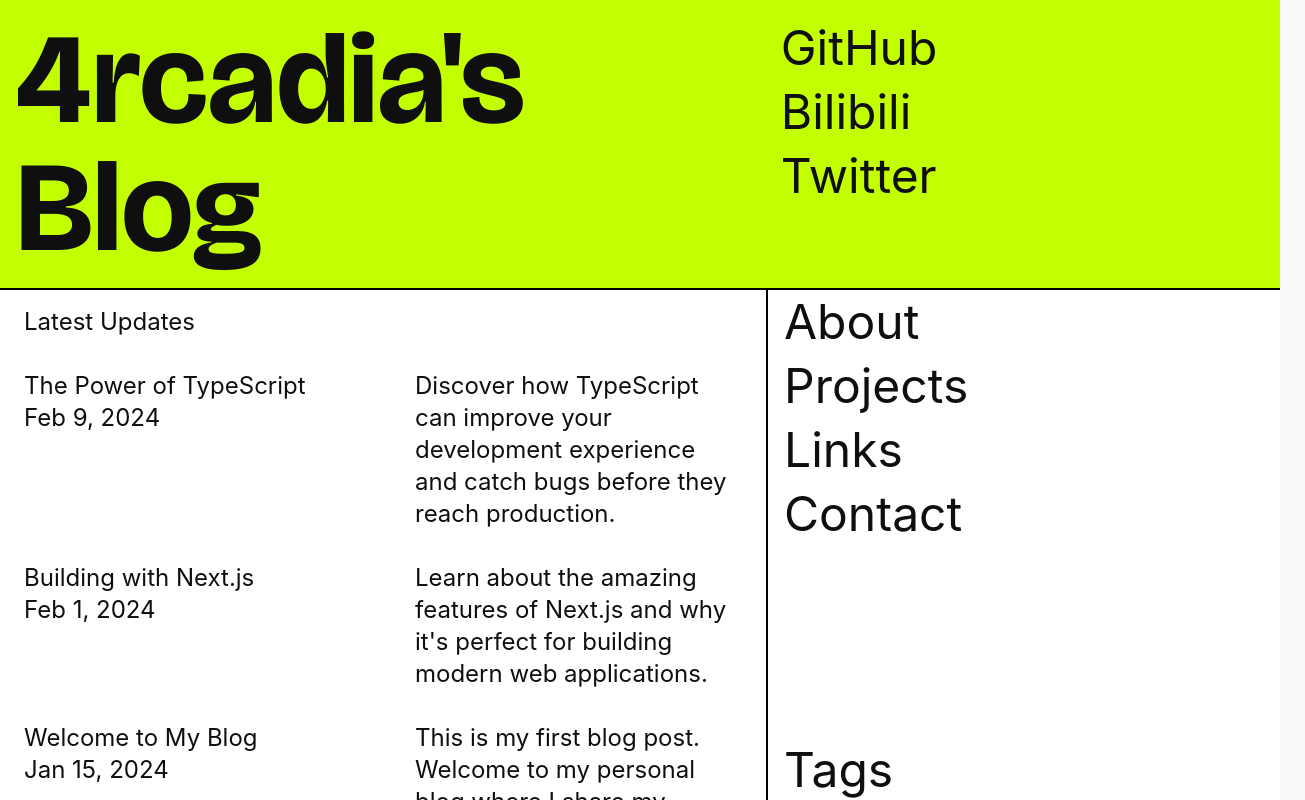
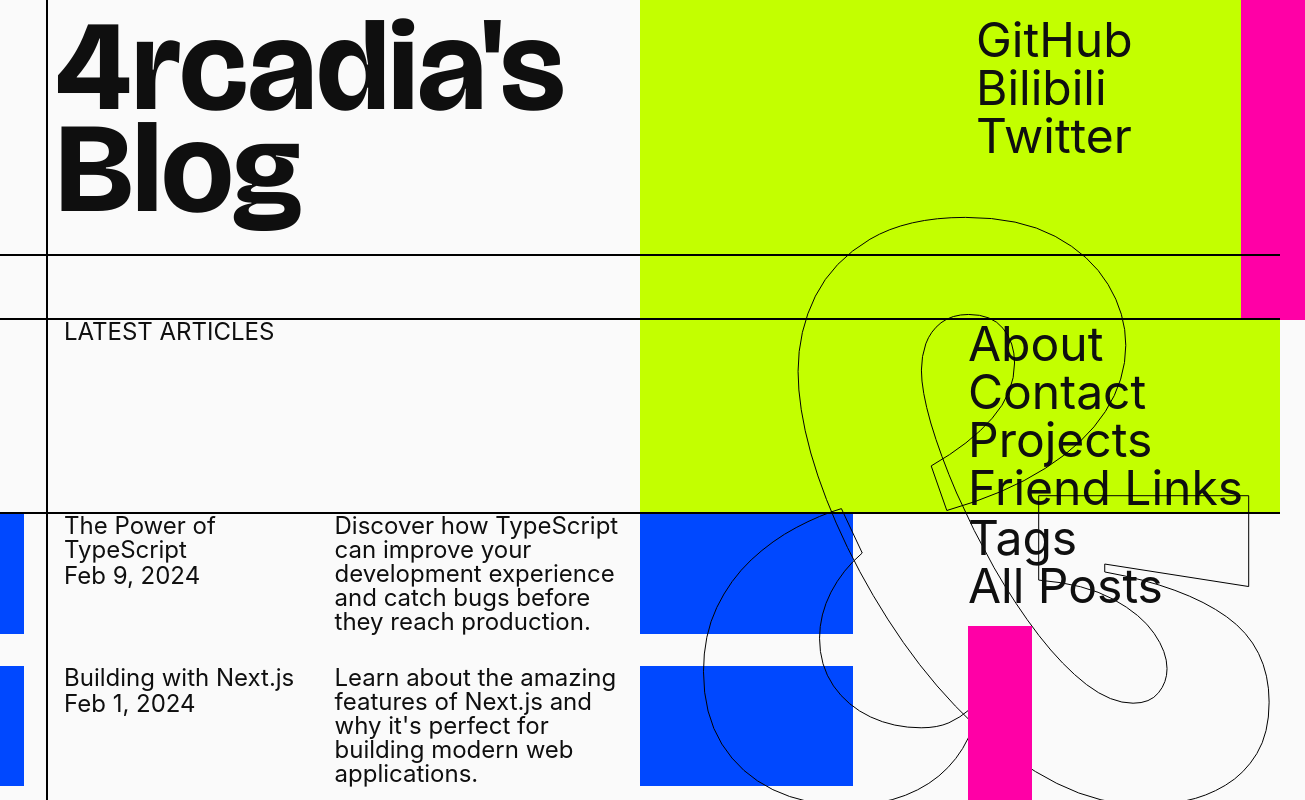
Before and after one commit to Arcadi4/blog, a Next.js app: page / in a window 1280 px wide. Shown: the top 800 px of the page, 1305 px wide, since content can reach past the window. Built offline with nearby package versions, Linux system fonts and the light colour scheme.

Commit message:
feat: Update homepage

```diff
--- a/src/app/global.css
+++ b/src/app/global.css
@@ -1,4 +1,5 @@
 @import "tailwindcss";
+
 @plugin "@tailwindcss/typography";
 
 :root {
@@ -7,6 +8,7 @@
     --font-sans: "IBM Plex Sans", -apple-system, BlinkMacSystemFont, sans-serif;
     --font-title: "Bricolage Grotesque", "Helvetica Neue", Helvetica, Arial, sans-serif;
     --font-mono: "IBM Plex Mono", SFMono-Regular, Menlo, Monaco, Consolas, "Liberation Mono", "Courier New", monospace;
+    --font-serif: "Playfair Display", "Georgia", serif;
     --color-acid: #c3ff00;
     --color-klein: #0048ff;
     --color-magenta: #ff00a6;
@@ -18,13 +20,15 @@
     --font-sans: var(--font-sans);
     --font-display: var(--font-display);
     --font-mono: var(--font-mono);
+    --font-title: var(--font-title);
+    --font-serif: var(--font-serif);
     --color-acid: var(--color-acid);
     --color-klein: var(--color-klein);
     --color-magenta: var(--color-magenta);
 }
 
 /*
-Dark mode not designed yet. This is just a placeholder for when I do design it.
+Dark mode is not designed yet. This is just a placeholder for when I do design it.
 
 @media (prefers-color-scheme: dark) {
   :root {
@@ -41,42 +45,39 @@ h4,
 h5,
 h6,
 .title {
-  font-family: var(--font-title);
+    font-family: var(--font-title), serif;
 }
 
 @layer components {
     .h1-hero {
-    @apply text-9xl font-bold leading-none;
+        @apply text-9xl font-bold leading-[0.8];
     }
 
     .large-p {
-    @apply text-2xl;
+        @apply text-2xl leading-none;
     }
 
     .large-link {
-    @apply text-5xl leading-16;
+        @apply text-5xl leading-none;
     }
 }
 
 body {
     background: var(--background);
     color: var(--foreground);
-  font-family: var(--font-sans);
-  --link-bg: var(--background);
+    font-family: var(--font-sans), sans-serif;
     isolation: isolate;
     cursor: none;
 }
 
 @layer utilities {
     .font-display {
-    font-family: var(--font-display);
+        font-family: var(--font-display), serif;
+    }
 }
 
-  .bg-acid {
-    --link-bg: var(--color-acid);
+.text-stroke {
+    -webkit-text-stroke-width: 1px;
+    -webkit-text-stroke-color: black;
+    color: transparent;
 }
-
-  .bg-white {
-    --link-bg: #ffffff;
-  }
-}
--- a/src/app/layout.tsx
+++ b/src/app/layout.tsx
@@ -1,5 +1,5 @@
 import type { Metadata } from "next";
-import { Bricolage_Grotesque } from "next/font/google";
+import { Bricolage_Grotesque, Playfair_Display } from "next/font/google";
 import Header from "@/components/Header";
 import CustomCursor from "@/components/CustomCursor";
 import "./global.css";
@@ -12,10 +12,21 @@ export const bricolageGrotesque = Bricolage_Grotesque({
   weight: ["400", "500", "600", "700"],
 });
 
+export const playfairDisplay = Playfair_Display({
+  subsets: ["latin"],
+  variable: "--font-serif",
+  weight: ["400", "500", "600", "700", "800", "900"],
+});
+
 export const metadata: Metadata = {
   title: "Nextjs", //TODO: This is a placeholder
-  description: "A personal blog built with Next.js, TypeScript, and Tailwind CSS",
+  description:
+    "A personal blog built with Next.js, TypeScript, and Tailwind CSS",
 };
+
+export const colorKlein = "#0048ff";
+export const colorMagenta = "#ff00a6";
+export const colorAcid = "#c3ff00";
 
 export default function RootLayout({
   children,
@@ -24,7 +35,9 @@ export default function RootLayout({
 }>) {
   return (
     <html lang="en">
-      <body className={`${bricolageGrotesque.variable} ${bricolageGrotesque.variable} antialiased`}>
+      <body
+        className={`${bricolageGrotesque.variable} ${playfairDisplay.variable} antialiased`}
+      >
         <Header />
         {children}
         <CustomCursor />
--- a/src/app/page.tsx
+++ b/src/app/page.tsx
@@ -6,28 +6,43 @@ import { formatDate } from "@/lib/utils";
 const posts = getSortedPostsData();
 const latestPosts = posts.slice(0, 3);
 
-export default async function Home({ searchParams }: { searchParams: Promise<{ homeName?: string; }>; }) {
+export default async function Home({
+  searchParams,
+}: {
+  searchParams: Promise<{ homeName?: string }>;
+}) {
   const params = await searchParams;
   const homeName = params.homeName;
   const displayName =
     homeName &&
-      crypto.createHash("md5").update(homeName).digest("hex") === "441be6a1cc1cc50f35b95395f20f6b55"
+    crypto.createHash("md5").update(homeName).digest("hex") ===
+      "441be6a1cc1cc50f35b95395f20f6b55"
       ? homeName
       : "4rcadia";
 
   return (
-    <main className="min-h-dvh flex flex-col">
-      <section className="bg-acid border-b-2 border-b-black">
-        <div className="flex flex-row gap-4 p-4">
-          <h1 className="h1-hero min-w-3/5">
-            {displayName}&apos;s<br />
+    <main className="min-h-[166dvh] flex flex-col">
+      <div className="absolute bg-acid right-0 top-0 h-128 w-1/2 -z-50" />
+      <div className="absolute bg-none left-0 top-0 h-screen w-12 border-r-2 border-r-black" />
+      <section className=" h-64 border-b-2 border-b-black">
+        <div className="h-full flex flex-row ">
+          <h1 className=" h1-hero min-w-3/4 pt-4 pl-14 select-none">
+            {displayName}&apos;s
+            <br />
             Blog
           </h1>
-          <div className="flex flex-col items-start">
+          <div className="relative h-full">
+            <div
+              className={"absolute bg-magenta h-80 w-16 -right-full -z-10"}
+            />
+            <div className=" flex flex-col pl-4 mt-4">
               <Link href="https://github.com/arcadi4" className="large-link">
                 GitHub
               </Link>
-            <Link href="https://space.bilibili.com/499244418" className="large-link">
+              <Link
+                href="https://space.bilibili.com/499244418"
+                className="large-link"
+              >
                 Bilibili
               </Link>
               <Link href="https://x.com/_4rcadia" className="large-link">
@@ -35,54 +50,69 @@ export default async function Home({ searchParams }: { searchParams: Promise<{ h
               </Link>
             </div>
           </div>
-      </section >
-      <section className="bg-white flex flex-row flex-1">
-        <div className="w-3/5 border-r-2 border-r-black px-6 py-4">
-          {/* <h1 className="h1-hero">
-            Latest<br />Updates
-          </h1> */}
-          <div className="flex flex-col gap-8">
-            <p className="large-p">Latest Updates</p>
+        </div>
+      </section>
+      {/*<p className="absolute select-none text-[768pt] text-magenta font-serif font-medium -z-30 left-0 -top-72">*/}
+      {/*  **/}
+      {/*</p>*/}
+      <div className={"h-16 border-b-2 border-b-black"} />
+      <div className={"border-b-2 border-b-black "}>
+        <div className="flex flex-row">
+          <p className="large-p pl-16 min-w-3/4">LATEST ARTICLES</p>
+          <div className="flex flex-col pl-2">
+            <Link href="/about" className="large-link">
+              About
+            </Link>
+            <Link href="/contact" className="large-link">
+              Contact
+            </Link>
+            <Link href="/projects" className="large-link">
+              Projects
+            </Link>
+            <Link href="/links" className="large-link">
+              Friend Links
+            </Link>
+          </div>
+        </div>
+      </div>
+      <section className="flex flex-row flex-1">
+        <div className="w-3/4">
+          <div className="flex flex-col gap-8 max-w-2/3">
             {latestPosts.map((post) => (
-              <article className="flex flex-row gap-8" key={post.slug}>
-                <div className="min-w-2/4">
+              <article className="relative flex flex-row gap-4" key={post.slug}>
+                <div className={"absolute h-full w-6 bg-klein -z-10"} />
+                <div
+                  className={"absolute h-full w-1/3 left-full bg-klein -z-10"}
+                />
+                <div className="w-96 pl-16">
                   <Link href={`/posts/${post.slug}`} className="large-p">
                     {post.title}
                   </Link>
                   <p className="large-p">{formatDate(post.date)}</p>
                 </div>
-                {post.excerpt && (
-                  <p className="large-p">{post.excerpt}</p>
-                )}
+                {post.excerpt && <p className="large-p w-96">{post.excerpt}</p>}
               </article>
             ))}
           </div>
         </div>
-        <div className="flex flex-col justify-between px-4 items-start">
-          <div className="flex flex-col">
-            <Link href="/about" className="large-link">
-              About
-            </Link>
-            <Link href="/projects" className="large-link">
-              Projects
-            </Link>
-            <Link href="/links" className="large-link">
-              Links
-            </Link>
-            <Link href="/contact" className="large-link">
-              Contact
-            </Link>
+        <div className="absolute font-title font-bold text-[640pt] text-stroke right-0 -top-32 select-none">
+          &
         </div>
-          <div className="flex flex-col items-start">
+        <div className="flex flex-col justify-between items-start">
+          <div className="relative flex flex-col pl-2">
             <Link href="/tags" className="large-link">
               Tags
             </Link>
             <Link href="/all" className="large-link">
               All Posts
             </Link>
+            <div
+              className={"absolute bg-magenta h-96 w-16 top-full translate-y-4"}
+            />
           </div>
         </div>
       </section>
+      <footer className="h-80 bg-klein"></footer>
     </main>
   );
 }
```
Lines whose indentation alone changed are shown as unchanged.
